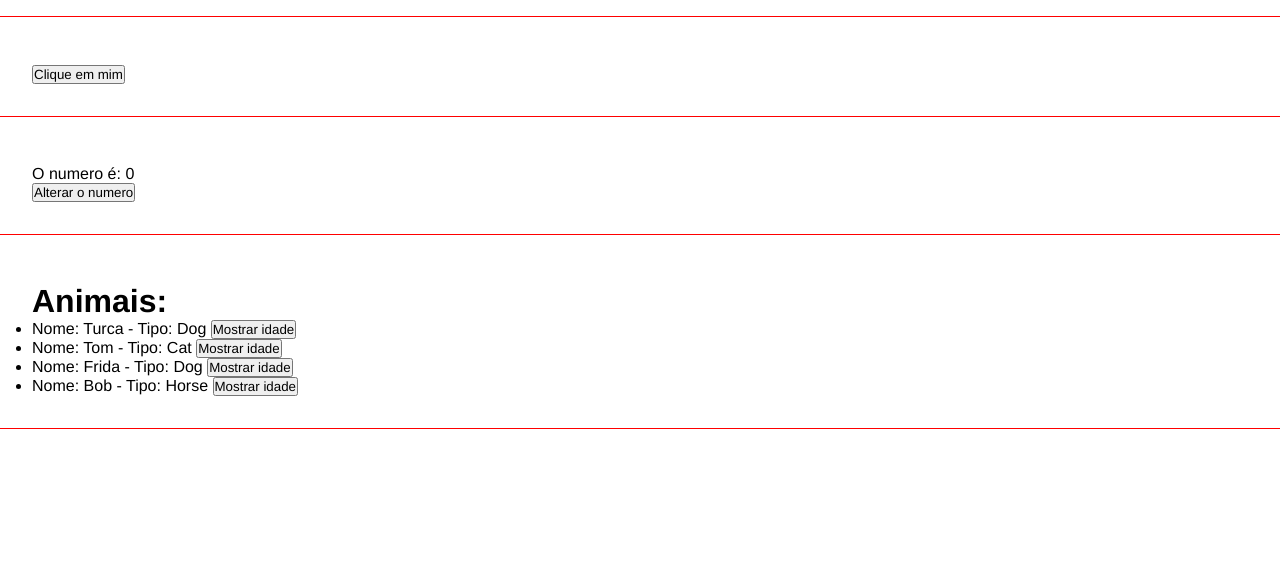
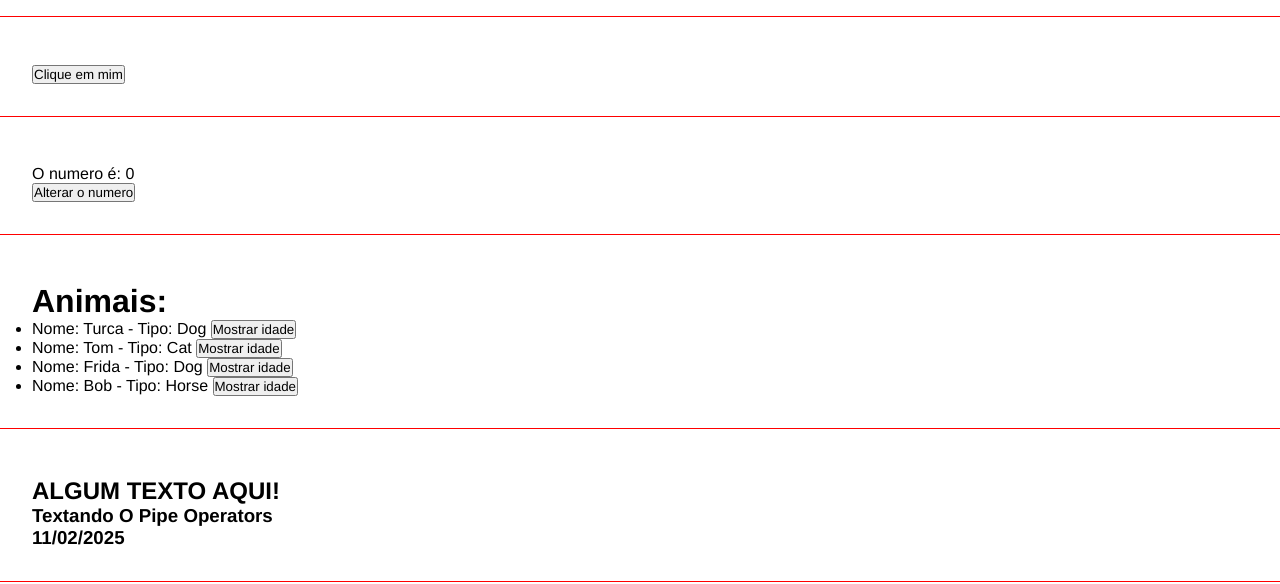
Before and after one commit to alexmacieldeveloper/meu-projeto-angular-13, an Angular app: page / in a window 1280 px wide. Shown: the part 846-1430 px from the top of the page. Built offline with nearby package versions, Linux system fonts and the light colour scheme.

Commit message:
working with pipe operators

```diff
--- a/src/app/app.component.html
+++ b/src/app/app.component.html
@@ -12,3 +12,4 @@
 <app-eventos></app-eventos>
 <app-emitter></app-emitter>
 <app-list-render></app-list-render>
+<app-pipes></app-pipes>
--- a/src/app/app.module.ts
+++ b/src/app/app.module.ts
@@ -11,6 +11,7 @@
 import { EmitterComponent } from './components/emitter/emitter.component';
 import { ChangeNumberComponent } from './components/change-number/change-number.component';
 import { ListRenderComponent } from './components/list-render/list-render.component';
+import { PipesComponent } from './components/pipes/pipes.component';
 
 @NgModule({
   declarations: [
@@ -22,7 +23,8 @@
     EventosComponent,
     EmitterComponent,
     ChangeNumberComponent,
-    ListRenderComponent
+    ListRenderComponent,
+    PipesComponent
   ],
   imports: [
     BrowserModule,
--- /dev/null
+++ b/src/app/components/pipes/pipes.component.html
@@ -0,0 +1,5 @@
+<div class="class">
+    <h2>{{ "Algum texto aqui!" | uppercase}}</h2>
+    <h3>{{ someTEXT | titlecase }}</h3>
+    <h3>{{ today | date:'dd/MM/yyyy'}}</h3>
+</div>
--- /dev/null
+++ b/src/app/components/pipes/pipes.component.ts
@@ -0,0 +1,17 @@
+import { Component, OnInit } from '@angular/core';
+
+@Component({
+  selector: 'app-pipes',
+  templateUrl: './pipes.component.html',
+  styleUrls: ['./pipes.component.css']
+})
+export class PipesComponent implements OnInit {
+  someTEXT = 'textando o pipe operators';
+  today = new Date();
+
+  constructor() { }
+
+  ngOnInit(): void {
+  }
+
+}
```
Also changed, not shown: src/app/components/pipes/pipes.component.css (added), 1 other file (tests, documents, lock files or other folders).
